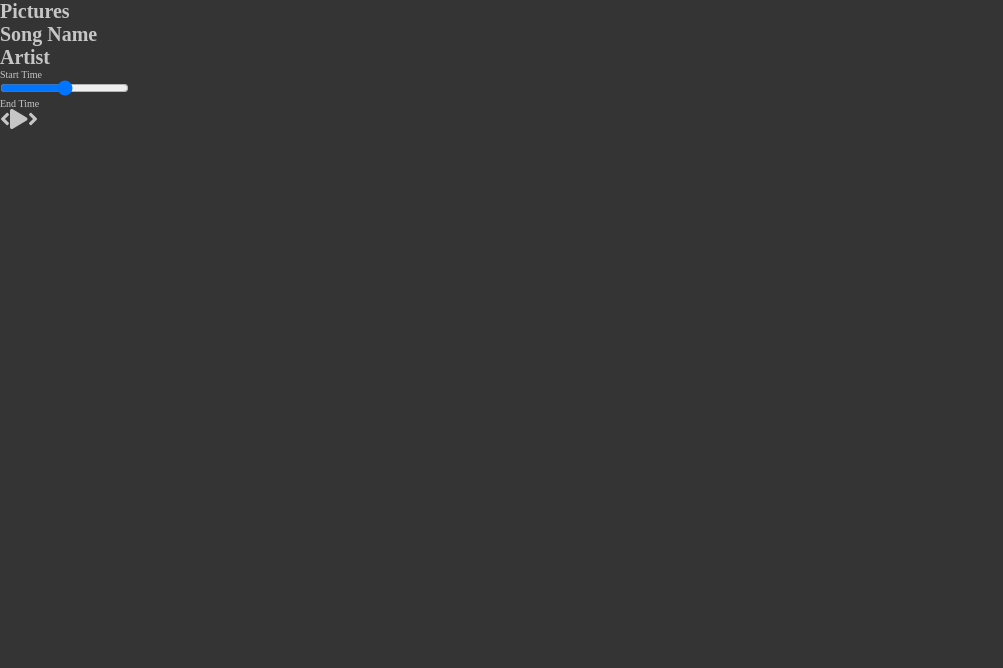
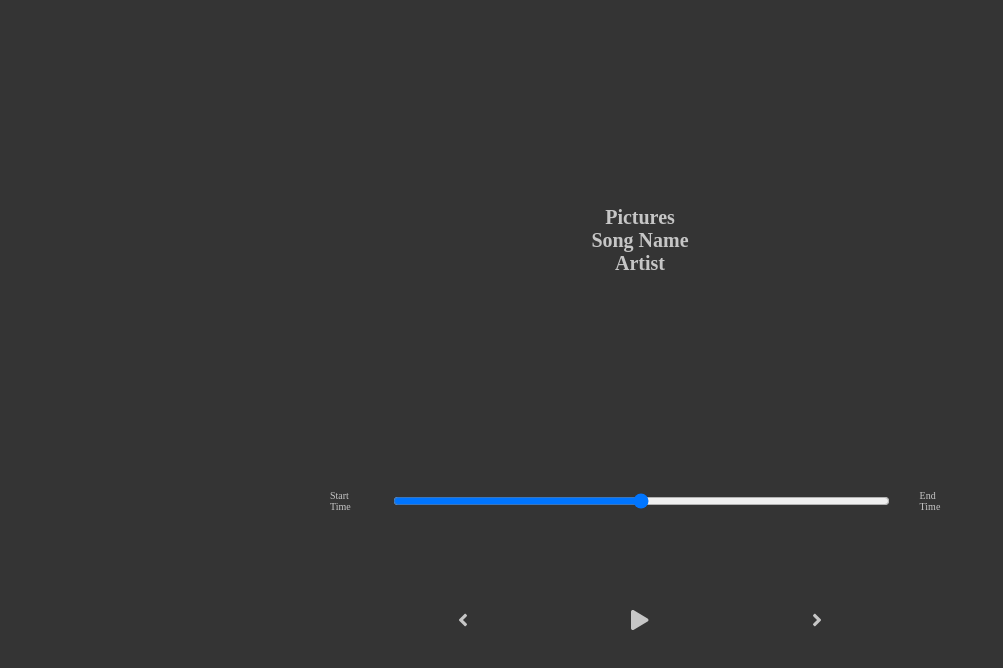
Before and after one commit to J-Nz/music-player, a React (Create React App) app: page / in a window 1280 px wide. Shown: the top 668 px of the page, without its empty margins (0-1003 px from the left). Built offline with nearby package versions, Linux system fonts and the light colour scheme.

Commit message:
songs data

```diff
--- a/package.json
+++ b/package.json
@@ -9,9 +9,11 @@
     "@testing-library/jest-dom": "^5.11.10",
     "@testing-library/react": "^11.2.6",
     "@testing-library/user-event": "^12.8.3",
+    "node-sass": "^5.0.0",
     "react": "^17.0.2",
     "react-dom": "^17.0.2",
     "react-scripts": "4.0.3",
+    "uuid": "^8.3.2",
     "web-vitals": "^1.1.1"
   },
   "scripts": {
--- a/src/App.js
+++ b/src/App.js
@@ -1,6 +1,6 @@
 import React from "react";
 // style
-import styles from "./styles/App.module.css";
+import styles from "./styles/App.module.scss";
 
 // components
 import Player from "./components/Player";
--- a/src/components/Player.js
+++ b/src/components/Player.js
@@ -1,6 +1,6 @@
 import React from "react";
 // style
-import styles from "../styles/Player.module.css";
+import styles from "../styles/Player.module.scss";
 // fontawesome
 import {FontAwesomeIcon} from "@fortawesome/react-fontawesome";
 import {
--- a/src/components/Song.js
+++ b/src/components/Song.js
@@ -1,5 +1,5 @@
 import React from "react";
-import styles from "../styles/Song.module.css";
+import styles from "../styles/Song.module.scss";
 
 const Song = () => {
     return (
--- a/src/index.js
+++ b/src/index.js
@@ -1,7 +1,7 @@
 import React from 'react';
 import ReactDOM from 'react-dom';
 
-import "./styles/index.css";
+import "./styles/index.scss";
 
 import App from './App';
 import reportWebVitals from './reportWebVitals';
--- a/src/styles/App.module.css
+++ /dev/null
@@ -1,3 +0,0 @@
-.App {
-
-}
--- /dev/null
+++ b/src/styles/App.module.scss
@@ -0,0 +1,3 @@
+.App {
+    /*color: #343434;*/
+}
--- a/src/styles/Player.module.css
+++ /dev/null
@@ -1,23 +0,0 @@
-.player {
-
-}
-
-.time-control {
-
-}
-
-.play-control {
-
-}
-
-.play {
-
-}
-
-.skip-back {
-
-}
-
-.skip-forward {
-
-}
--- /dev/null
+++ b/src/styles/Player.module.scss
@@ -0,0 +1,47 @@
+.player {
+  min-height: 20vh;
+  display: flex;
+  flex-direction: column;
+  justify-content: space-between;
+  align-items: center;
+}
+
+.timeControl {
+  width: 50%;
+  display: flex;
+  justify-content: space-between;
+  align-items: center;
+
+  input {
+    width: 100%;
+    margin: 1rem 2rem;
+  }
+
+  p {
+    padding: 1rem;
+  }
+}
+
+.playControl {
+  display: flex;
+  justify-content: space-between;
+  align-items: center;
+  width: 30%;
+  padding: 1rem;
+
+  svg {
+    cursor: pointer;
+  }
+}
+
+.play {
+
+}
+
+.skip-back {
+
+}
+
+.skip-forward {
+
+}
--- a/src/styles/Song.module.css
+++ b/src/styles/Song.module.scss
@@ -1,6 +1,5 @@
-.song-container {
+.songContainer {
     min-height: 60vh;
-    background: lightblue;
     display: flex;
     flex-direction: column;
     justify-content: center;
```
Also changed, not shown: src/util.js (added, +72 -0 lines), src/styles/index.scss (renamed from src/styles/index.css), 1 other file (tests, documents, lock files or other folders).
